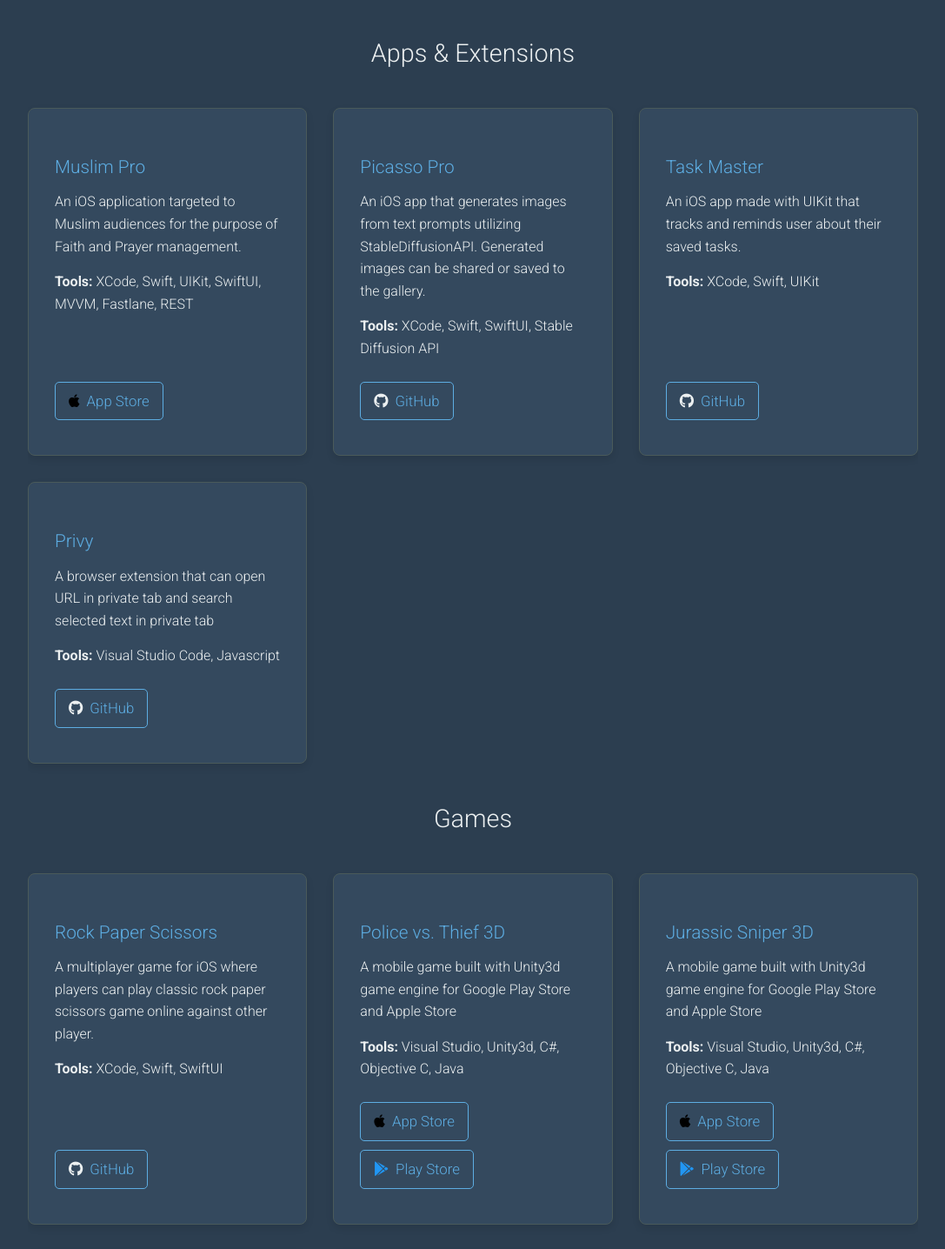
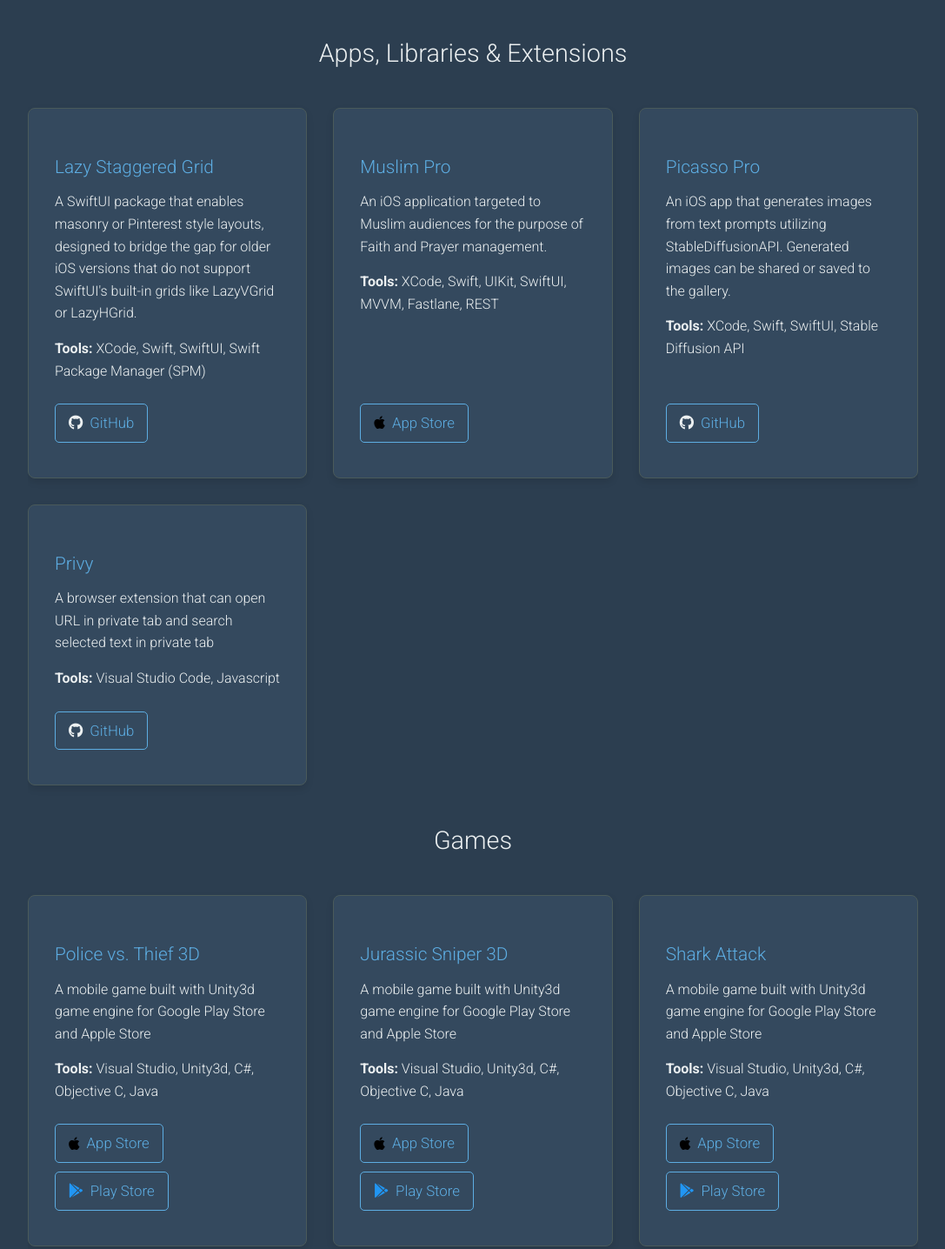
Before and after one commit to theashiq/theashiq.github.io, a plain HTML site: page index.html in a window 1280 px wide. Shown: the part 2000-3436 px from the top of the page at 87% size, without its empty margins (96-1183 px from the left). Drawn offline with nearby package versions, Linux system fonts and the light colour scheme.

Commit message:
update: Contributions section items

```diff
--- a/index.html
+++ b/index.html
@@ -75,8 +75,16 @@
     <section id="projects" class="section">
         <div class="container">
             <h2 data-aos="fade-right">Contributions</h2>
-            <h3 data-aos="fade-right" class="subsection-title">Apps & Extensions</h3>
+            <h3 data-aos="fade-right" class="subsection-title">Apps, Libraries & Extensions</h3>
             <div class="project-grid">
+                <div class="project-item" data-aos="fade-up">
+                    <h3>Lazy Staggered Grid</h3>
+                    <p>A SwiftUI package that enables masonry or Pinterest style layouts, designed to bridge the gap for older iOS versions that do not support SwiftUI's built-in grids like LazyVGrid or LazyHGrid.</p>
+                    <p class="tools-list"><strong>Tools:</strong> XCode, Swift, SwiftUI, Swift Package Manager (SPM)</p>
+                    <div class="project-links">
+                        <a href="https://github.com/theashiq/LazyStaggeredGrid" target="_blank" class="github-link"><i class="fab fa-github"></i> GitHub</a>
+                    </div>
+                </div>
                 <div class="project-item" data-aos="fade-up">
                     <h3>Muslim Pro</h3>
                     <p>An iOS application targeted to Muslim audiences for the purpose of Faith and Prayer management.</p>
@@ -93,15 +101,6 @@
                         <a href="https://github.com/theashiq/PicassoPro" target="_blank" class="github-link"><i class="fab fa-github"></i> GitHub</a>
                     </div>
                 </div>
-
-                <div class="project-item" data-aos="fade-up">
-                    <h3>Task Master</h3>
-                    <p>An iOS app made with UIKit that tracks and reminds user about their saved tasks.</p>
-                    <p class="tools-list"><strong>Tools:</strong> XCode, Swift, UIKit</p>
-                    <div class="project-links">
-                        <a href="https://github.com/theashiq/TaskMasterUIKit" target="_blank" class="github-link"><i class="fab fa-github"></i> GitHub</a>
-                    </div>
-                </div>
                 <div class="project-item" data-aos="fade-up" data-aos-delay="100">
                     <h3>Privy</h3>
                     <p>A browser extension that can open URL in private tab and search selected text in private tab</p>
@@ -114,14 +113,6 @@
             </div>
             <h3 data-aos="fade-right" class="subsection-title">Games</h3>
             <div class="project-grid games-project-grid">
-                <div class="project-item" data-aos="fade-up">
-                    <h3>Rock Paper Scissors</h3>
-                    <p>A multiplayer game for iOS where players can play classic rock paper scissors game online against other player.</p>
-                    <p class="tools-list"><strong>Tools:</strong> XCode, Swift, SwiftUI</p>
-                    <div class="project-links">
-                        <a href="https://github.com/theashiq/RockPaperScissors" target="_blank" class="github-link"><i class="fab fa-github"></i> GitHub</a>
-                    </div>
-                </div>
                 <div class="project-item" data-aos="fade-up" data-aos-delay="100">
                     <h3>Police vs. Thief 3D</h3>
                     <p>A mobile game built with Unity3d game engine for Google Play Store and Apple Store</p>
@@ -155,7 +146,7 @@
                     </div>
                 </div>
             </div>
-            <p data-aos="fade-up" data-aos-delay="300" class="text-center projects-coming-soon">Exciting new projects coming soon!</p>
+            <p data-aos="fade-up" data-aos-delay="300" class="text-center projects-coming-soon">Cooking up something new—coming soon!</p>
         </div>
     </section>
 
```
